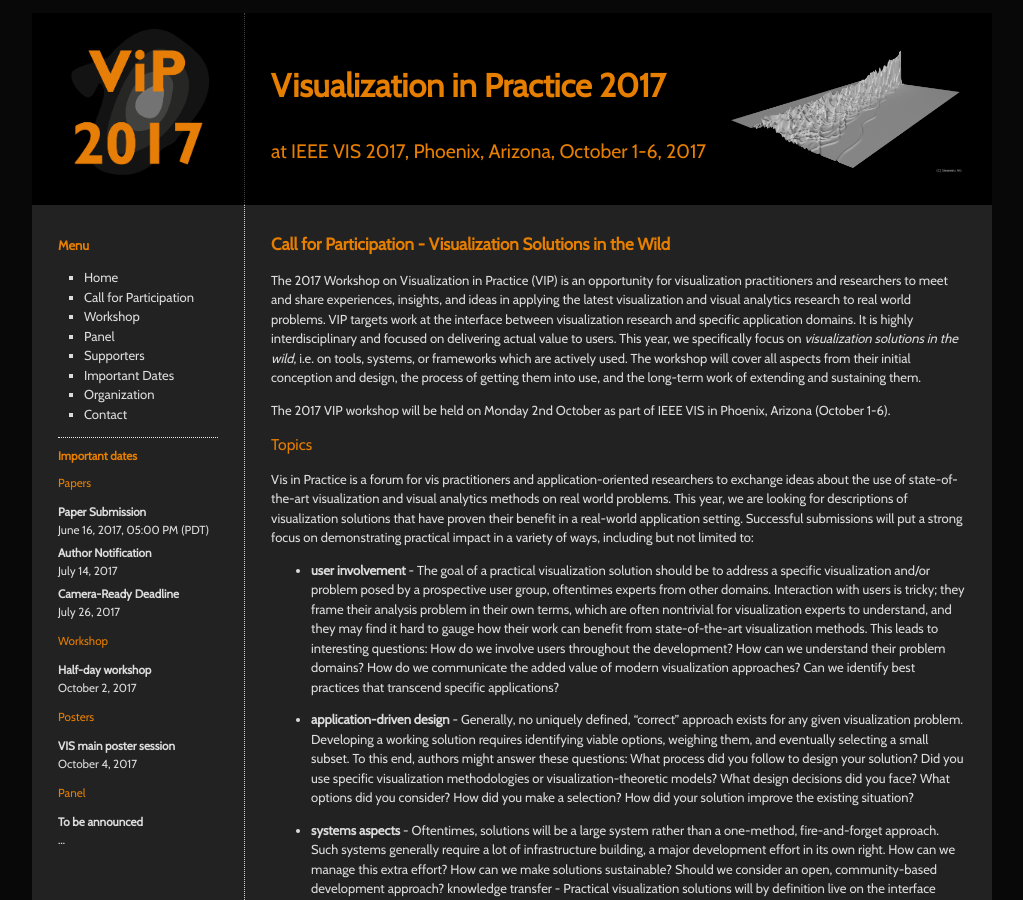
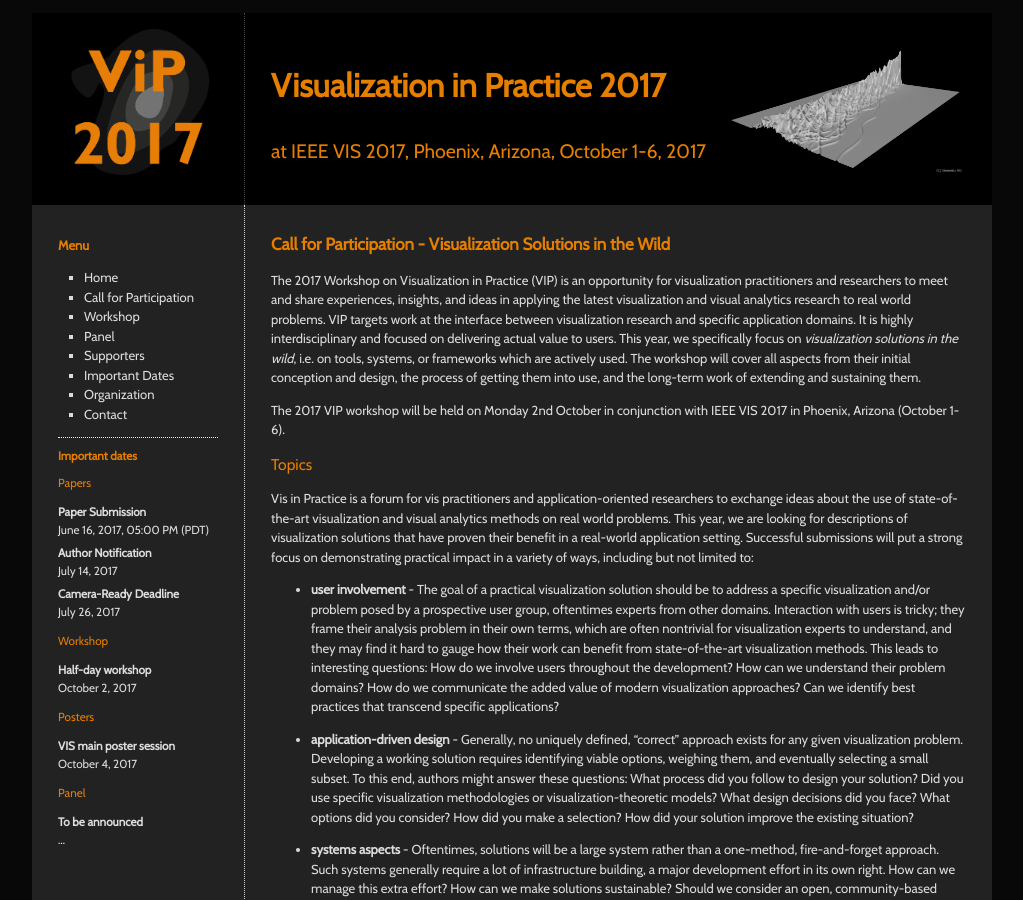
Before and after one commit to bhentschel/vip.org, a Jekyll site: the page built from _pages/call-for-participation.md, in a window 1280 px wide and 900 px high. Shown: the whole window, without its empty margins (128-1151 px from the left). Built offline with Jekyll 4.4.1, drawn with Linux system fonts in a browser that asks for light colours.

Commit message:
details (vis wording and minor image edits)

```diff
--- a/_pages/call-for-participation.md
+++ b/_pages/call-for-participation.md
@@ -8,7 +8,7 @@
 
 The 2017 Workshop on Visualization in Practice (VIP) is an opportunity for visualization practitioners and researchers to meet and share experiences, insights, and ideas in applying the latest visualization and visual analytics research to real world problems. VIP targets work at the interface between visualization research and specific application domains. It is highly interdisciplinary and focused on delivering actual value to users. This year, we specifically focus on *visualization solutions in the wild*, i.e. on tools, systems, or frameworks which are actively used. The workshop will cover all aspects from their initial conception and design, the process of getting them into use, and the long-term work of extending and sustaining them.
 
-The 2017 VIP workshop will be held on Monday 2nd October as part of IEEE VIS in Phoenix, Arizona (October 1-6).
+The 2017 VIP workshop will be held on Monday 2nd October in conjunction with IEEE VIS 2017 in Phoenix, Arizona (October 1-6).
 
 ## Topics
 
```
Also changed, not shown: _pages/index.md (+1 -1 lines), _pages/panel.md (+1 -1 lines), _pages/workshop.md (+1 -1 lines), 1 other file.
